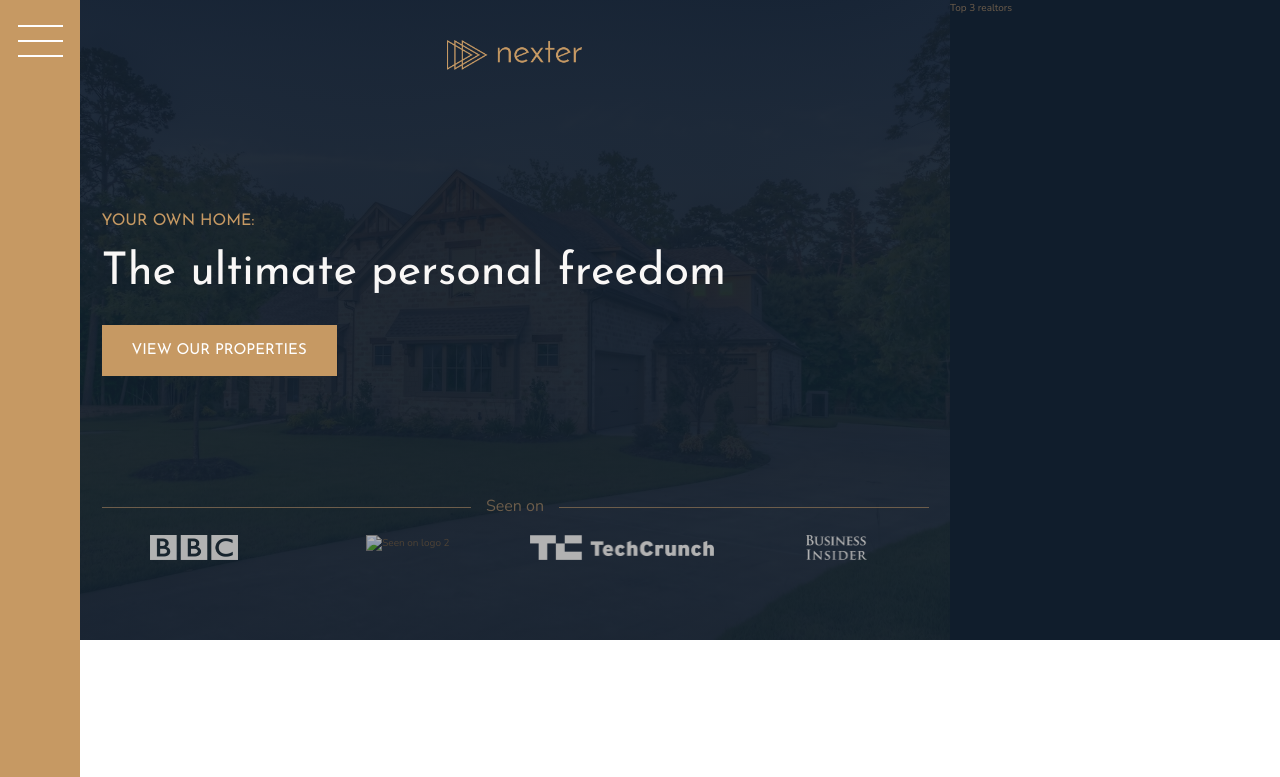
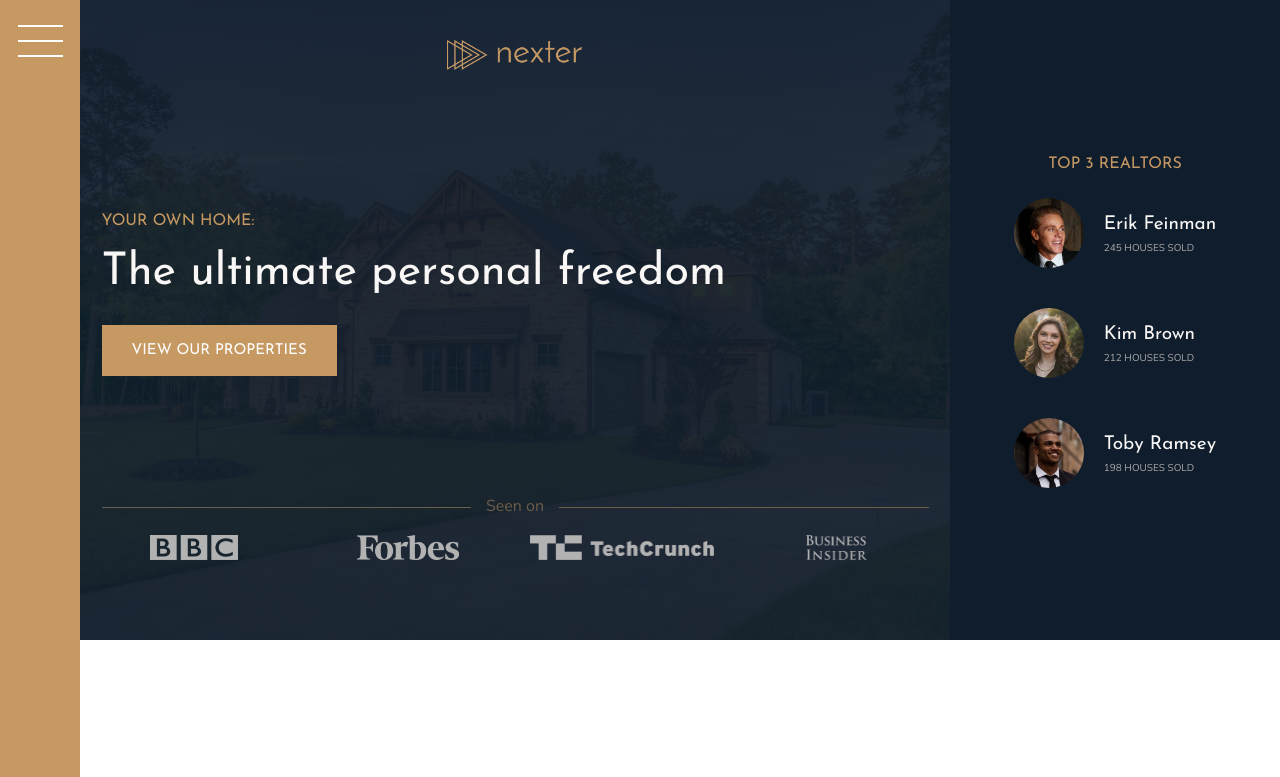
Before and after one commit to luis-k0/css-sass-nexter, a website: page index.html in a window 1280 px wide. Shown: the top 777 px of the page. Drawn offline with nearby package versions, Linux system fonts and the light colour scheme.

Commit message:
lesson 120

```diff
--- a/index.html
+++ b/index.html
@@ -20,21 +20,40 @@
     </div>
 
     <header class="header">
-      <img src="img/logo.png" alt="Nexter log" class="header__logo">
+      <img src="img/logo.png" alt="Nexter log" class="header__logo" />
       <h3 class="heading-3">Your own home:</h3>
       <h1 class="heading-1">The ultimate personal freedom</h1>
       <button class="btn header__btn">View our properties</button>
       <div class="header__seenon-text">Seen on</div>
       <div class="header__seenon-logos">
-        <img src="img/logo-bbc.png" alt="Seen on logo 1">
-        <img src="img/logo-forber.png" alt="Seen on logo 2">
-        <img src="img/logo-techcrunch.png" alt="Seen on logo 3">
-        <img src="img/logo-bi.png" alt="Seen on logo 4">
+        <img src="img/logo-bbc.png" alt="Seen on logo 1" />
+        <img src="img/logo-forbes.png" alt="Seen on logo 2" />
+        <img src="img/logo-techcrunch.png" alt="Seen on logo 3" />
+        <img src="img/logo-bi.png" alt="Seen on logo 4" />
       </div>
     </header>
 
     <div class="realtors">
-      Top 3 realtors
+      <h3 class="heading-3">Top 3 Realtors</h3>
+      <div class="realtors__list">
+        <img src="img/realtor-1.jpeg" alt="Realtor 1" class="realtors__img" />
+        <div class="realtors__details">
+          <h4 class="heading-4 heading-4--light">Erik Feinman</h4>
+          <p class="realtors__sold">245 houses sold</p>
+        </div>
+
+        <img src="img/realtor-2.jpeg" alt="Realtor 2" class="realtors__img" />
+        <div class="realtors__details">
+          <h4 class="heading-4 heading-4--light">Kim Brown</h4>
+          <p class="realtors__sold">212 houses sold</p>
+        </div>
+
+        <img src="img/realtor-3.jpeg" alt="Realtor 3" class="realtors__img" />
+        <div class="realtors__details">
+          <h4 class="heading-4 heading-4--light">Toby Ramsey</h4>
+          <p class="realtors__sold">198 houses sold</p>
+        </div>
+      </div>
     </div>
 
     <section class="features">
--- a/sass/_realtors.scss
+++ b/sass/_realtors.scss
@@ -1,4 +1,31 @@
 .realtors {
   background-color: $color-secondary;
   grid-column: col-start 7 / full-end;
+  padding: 3rem;
+
+  display: grid;
+  align-content: center; // center grid vertically
+  justify-content: center; // center grid horizontally
+  justify-items: center; // center cell content
+  grid-row-gap: 2rem;
+
+  &__list {
+    display: grid;
+    grid-template-columns: min-content max-content;
+    grid-column-gap: 2rem;
+    grid-row-gap: 5vh;
+    align-items: center;
+  }
+
+  &__img {
+    width: 7rem;
+    border-radius: 50%;
+    display: block;
+  }
+
+  &__sold {
+    text-transform: uppercase;
+    color: $color-grey-light-2;
+    max-resolution: -3px;
+  }
 }
```
Also changed, not shown: css/style.css.
